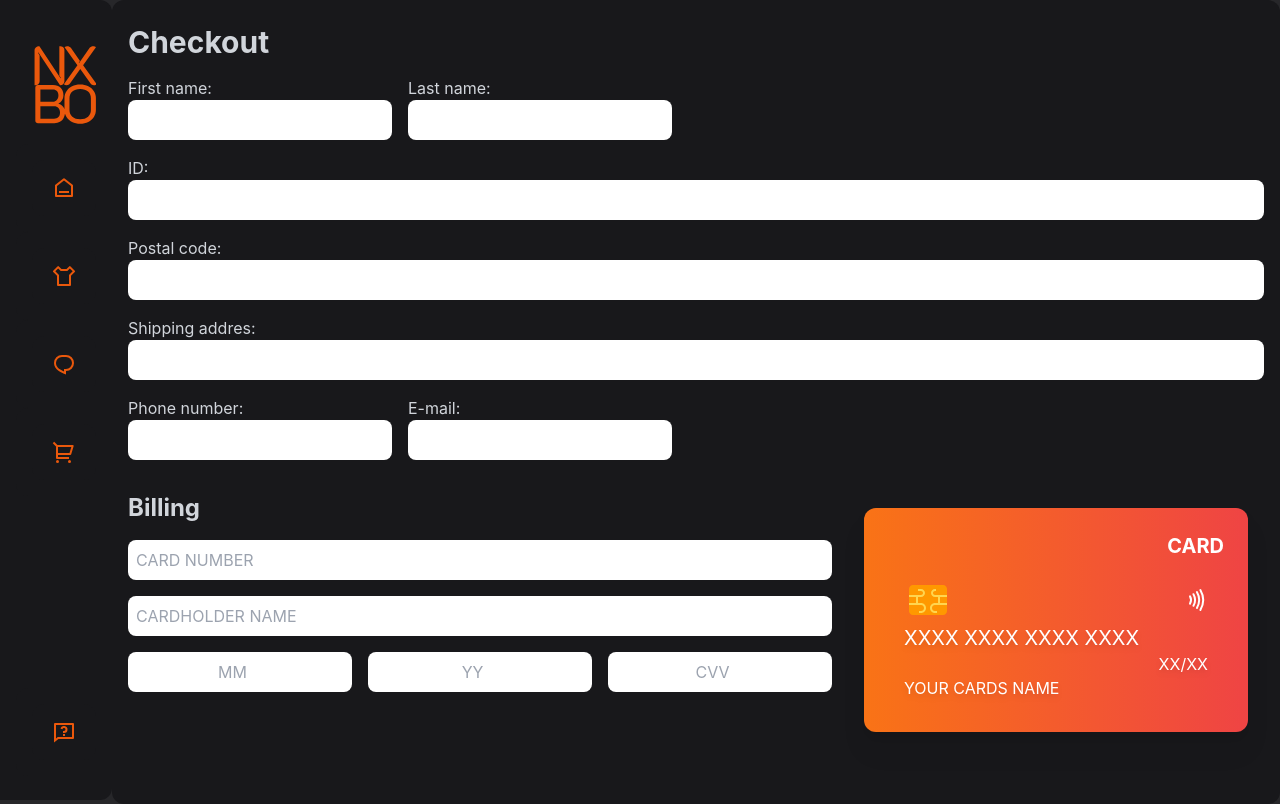
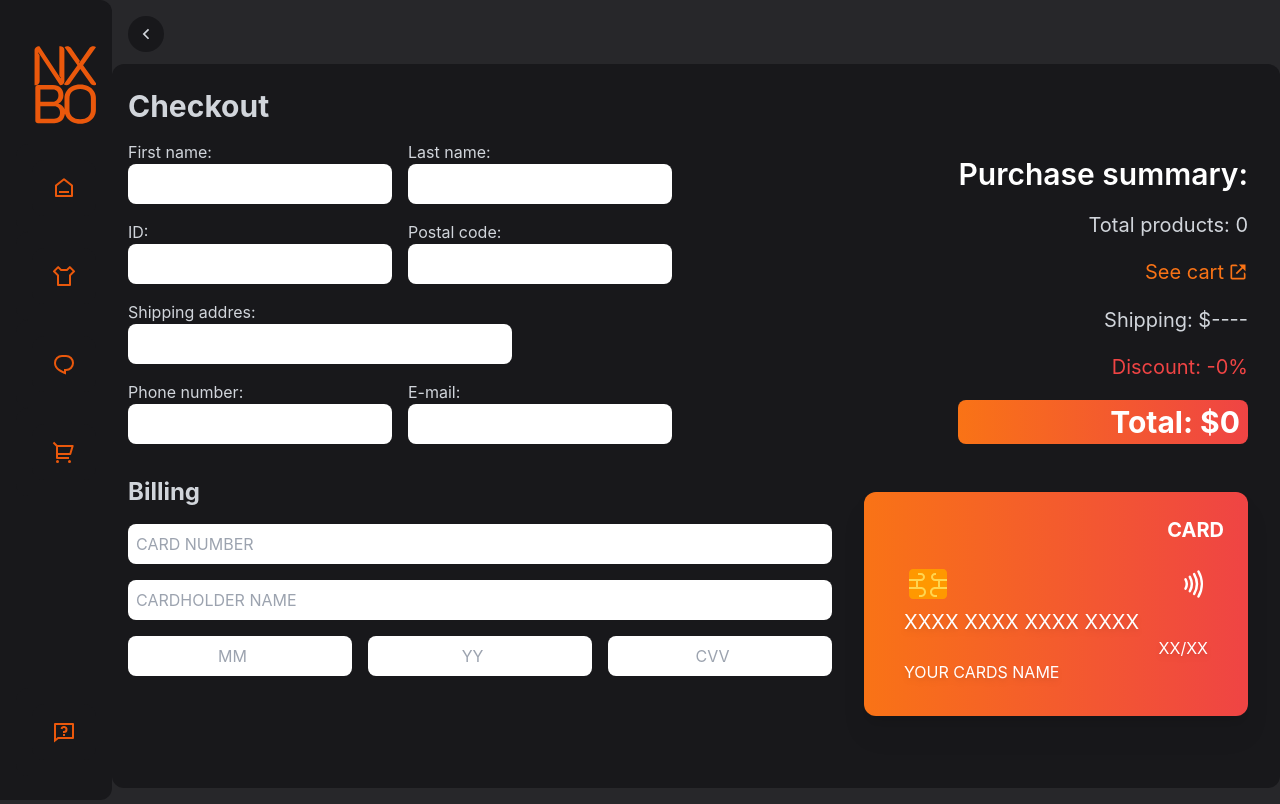
Before and after one commit to MustaCH/NXBOStore, a React (Create React App) app: page /checkout in a window 1280 px wide. Built offline with nearby package versions, Linux system fonts and the light colour scheme.

Commit message:
[feature] - styled and setted checkout screen

```diff
--- a/src/components/shared/index.js
+++ b/src/components/shared/index.js
@@ -6,3 +6,4 @@ export { default as Sidebar } from "./sidebar/index";
 export { default as Dropdown } from "./dropdown/index";
 export { default as SearchBar } from "./searchBar/index";
 export { default as Input } from "./input/index";
+export { default as CartItem } from "./cart-item/index";
--- a/src/components/shared/input/index.jsx
+++ b/src/components/shared/input/index.jsx
@@ -5,11 +5,13 @@ function Input({ labelFor, label, type, name, placeholder, id, customStyle }) {
     "rounded-lg border-0 focus:border-2 border-orange-500 text-black p-2"
   );
 
+  const style = `${inputStyle} ${customStyle || ""}`;
+
   return (
     <div className="flex flex-col">
       <label htmlFor={labelFor}>{label}</label>
       <input
-        className={customStyle ? customStyle : inputStyle}
+        className={customStyle ? style : inputStyle}
         type={type}
         name={name}
         id={id}
--- a/src/screens/checkout/index.jsx
+++ b/src/screens/checkout/index.jsx
@@ -1,17 +1,37 @@
-import React from "react";
-import { Input } from "../../components/shared";
+import React, { useContext } from "react";
+import { Input, CartItem } from "../../components/shared";
 import { FcSimCardChip } from "react-icons/fc";
 import { LuNfc } from "react-icons/lu";
+import { BiLinkExternal } from "react-icons/bi";
+import { CartContext } from "../../storage/cart-context";
+import { Link, useNavigate } from "react-router-dom";
+import { RiArrowLeftSLine } from "react-icons/ri";
 
 function Checkout() {
+  const { cart, clearCart } = useContext(CartContext);
+  const navigate = useNavigate();
+
+  const totalDiscount = cart.reduce((total, product) => {
+    return total + product.discount;
+  }, 0);
+
+  const totalPrice = cart.reduce((total, product) => {
+    const productPrice = (product.price - product.discount) * product.quantity;
+    return total + productPrice;
+  }, 0);
+
   return (
-    <div className="lg:pl-28 grid">
+    <div className="lg:pl-28 grid ">
+      <Link onClick={() => navigate(-1)} className="relative h-16">
+        <RiArrowLeftSLine className="absolute left-4 top-4 p-2 box-content text-gray-300 bg-zinc-900 rounded-full text-xl" />
+      </Link>
       <div className="place-self-center">
         <div className="flex flex-col bg-zinc-900 text-gray-300 rounded-xl py-6 lg:px-4 w-96	lg:w-full">
           <h1 className="text-3xl font-bold text-start mb-4 ps-4 lg:ps-0">
             Checkout
           </h1>
-          <div action="" className="flex flex-col gap-4 px-4 lg:px-0">
+          <div className="flex flex-col lg:flex-row lg:justify-between">
+            <div className="flex flex-col gap-4 px-4 lg:px-0">
               <div className="flex flex-col lg:flex-row gap-4 ">
                 <Input
                   label={"First name:"}
@@ -26,18 +46,28 @@ function Checkout() {
                   type={"text"}
                 />
               </div>
-            <Input label={"ID:"} labelFor={"id"} name={"id"} type={"number"} />
+              <div className="flex gap-4">
+                <Input
+                  label={"ID:"}
+                  labelFor={"id"}
+                  name={"id"}
+                  type={"number"}
+                  customStyle={"w-full"}
+                />
                 <Input
                   label={"Postal code:"}
                   labelFor={"postal"}
                   name={"postal"}
                   type={"number"}
+                  customStyle={"w-full"}
                 />
+              </div>
               <Input
                 label={"Shipping addres:"}
                 labelFor={"addres"}
                 name={"addres"}
                 type={"text"}
+                customStyle={"lg:w-96"}
               />
               <div className="flex flex-col lg:flex-row gap-4">
                 <Input
@@ -52,6 +82,24 @@ function Checkout() {
                   name={"email"}
                   type={"text"}
                 />
+              </div>
+            </div>
+            <div className="flex flex-col gap-2 text-start lg:text-end lg:justify-between text-xl mt-4 px-4">
+              <h2 className="text-3xl text-white font-semibold">
+                Purchase summary:
+              </h2>
+              <p>Total products: {cart.length}</p>
+              <Link
+                to={"/cart"}
+                className="text-orange-500 flex items-center gap-1 justify-start lg:justify-end"
+              >
+                See cart <BiLinkExternal />
+              </Link>
+              <h3>Shipping: $----</h3>
+              <h3 className="text-red-500">Discount: -{totalDiscount}%</h3>
+              <h3 className="text-3xl text-white font-bold bg-gradient-to-r from-orange-500 to-red-500 px-2 py-1 rounded-lg">
+                Total: ${totalPrice}
+              </h3>
             </div>
           </div>
           <div className="flex flex-col lg:flex-row gap-4 mt-8">
@@ -71,25 +119,19 @@ function Checkout() {
               </div>
               <div className="flex flex-row lg:gap-4 mt-4 lg:px-0 ">
                 <Input
-                  customStyle={
-                    "rounded-lg border-0 focus:border-2 border-orange-500 text-black p-2 w-3/4 lg:w-full text-center self-center"
-                  }
+                  customStyle={"w-3/4 lg:w-full text-center self-center"}
                   name={"month"}
                   type={"number"}
                   placeholder={"MM"}
                 />
                 <Input
-                  customStyle={
-                    "rounded-lg border-0 focus:border-2 border-orange-500 text-black p-2 w-3/4 lg:w-full text-center self-center"
-                  }
+                  customStyle={"w-3/4 lg:w-full text-center self-center"}
                   name={"year"}
                   type={"number"}
                   placeholder={"YY"}
                 />
                 <Input
-                  customStyle={
-                    "rounded-lg border-0 focus:border-2 border-orange-500 text-black p-2 w-3/4 lg:w-full text-center self-center"
-                  }
+                  customStyle={"w-3/4 lg:w-full text-center self-center"}
                   name={"cvv"}
                   type={"number"}
                   placeholder={"CVV"}
@@ -102,7 +144,7 @@ function Checkout() {
                 <div className="p-4">
                   <div className="flex items-center justify-between">
                     <FcSimCardChip className="text-5xl" />
-                    <LuNfc className="text-2xl" />
+                    <LuNfc className="text-2xl lg:text-3xl" />
                   </div>
                   <p className="text-lg lg:text-xl drop-shadow-md">
                     XXXX XXXX XXXX XXXX
```
Lines whose indentation alone changed are shown as unchanged.
